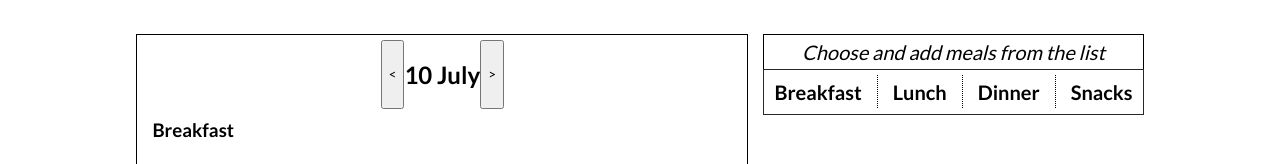
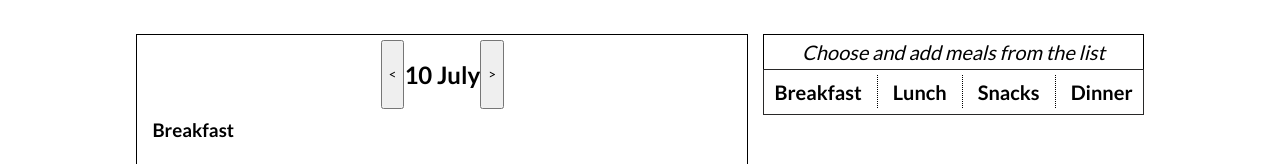
Before and after one commit to infoshareacademy/jfdd12-kawimoka-app, a React (Create React App) app: page / in a window 1280 px wide. Shown: the part 188-352 px from the top of the page. Built offline with nearby package versions, Linux system fonts and the light colour scheme.

Commit message:
meals order changed in melas list component

```diff
--- a/src/Components/meal/MealsList.js
+++ b/src/Components/meal/MealsList.js
@@ -40,9 +40,10 @@ clearMeal =() => {
         <div><p> </p> </div>
         <div><h1 onClick={() => {this.setMealFilter('lunch'); this.clearMeal()}}> Lunch</h1></div>
         <div><p> </p> </div>
+        <div><h1 onClick={() => {this.setMealFilter('snack'); this.clearMeal()}}> Snacks</h1></div>
+        <div><p> </p> </div>
         <div><h1 onClick={() => {this.setMealFilter('dinner'); this.clearMeal()}}> Dinner</h1></div>
-        <div><p> </p> </div>
-        <div><h1 onClick={() => {this.setMealFilter('snack'); this.clearMeal()}}> Snacks</h1></div>
+
 
       </div>
 
```
